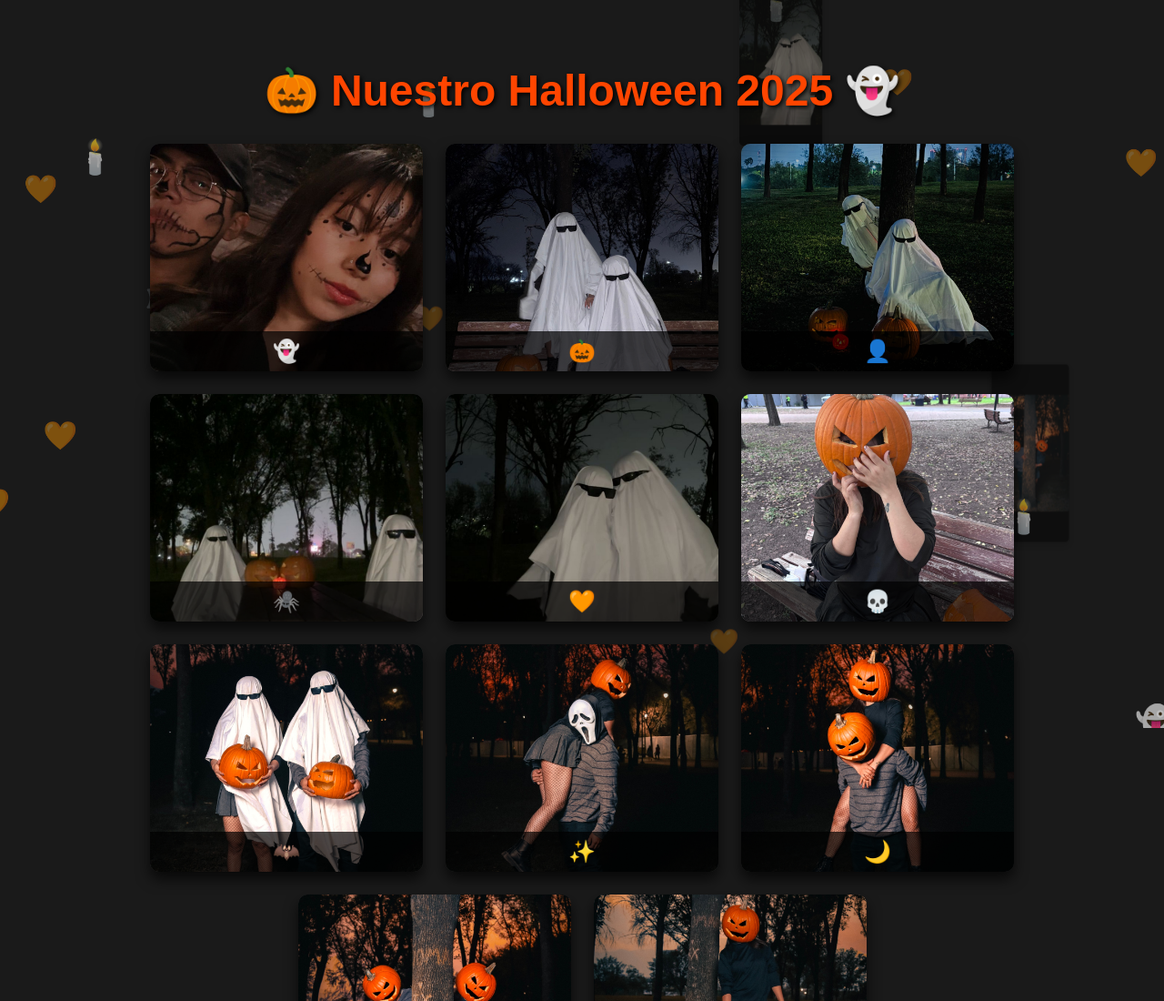
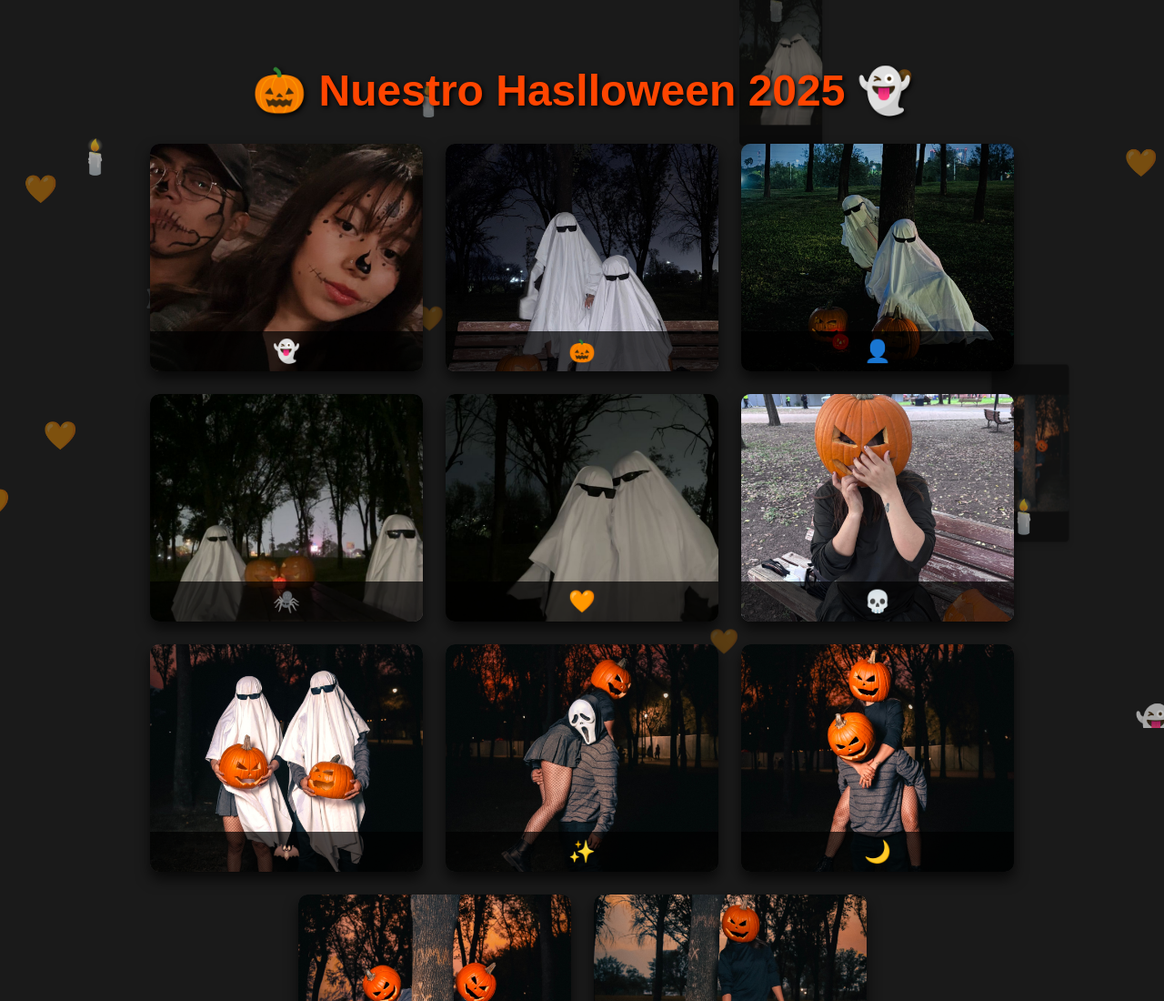
Before and after one commit to josejo-ui/Haslloween-, a plain HTML site: page index.html in a window 1280 px wide. Shown: the top 1100 px of the page at 91% size. Drawn offline with Linux system fonts and the light colour scheme.

```diff
--- a/index.html
+++ b/index.html
@@ -126,7 +126,7 @@
 </head>
 <body>
 
-    <h1>🎃 Nuestro Halloween 2025 👻</h1>
+    <h1>🎃 Nuestro Haslloween 2025 👻</h1>
 
     <div id="gallery">
         <div class="photo-card">
```
